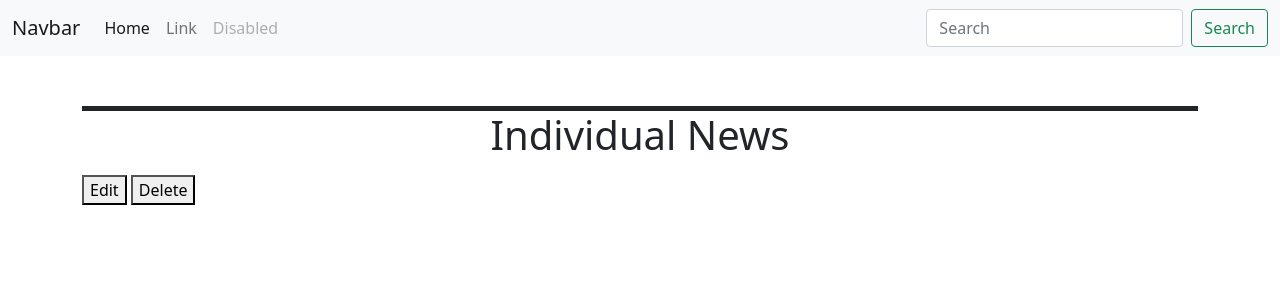
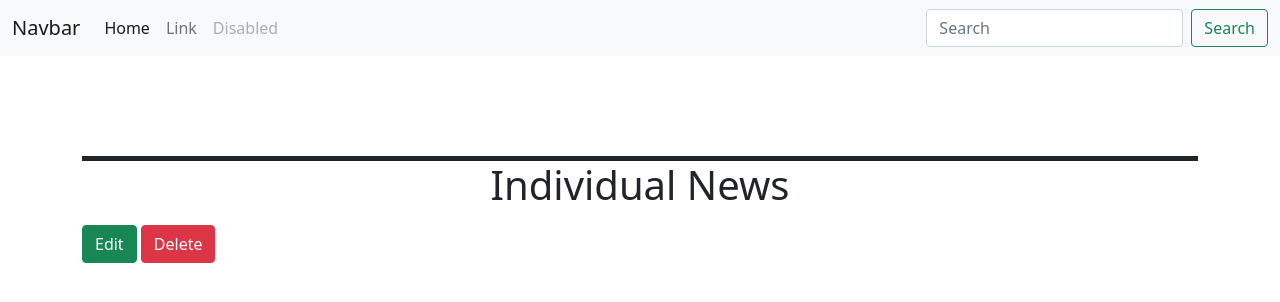
Before and after one commit to rafenasir/datainteraction-frontend, a plain HTML site: page website/news.html in a window 1280 px wide. Drawn offline with nearby package versions, Linux system fonts and the light colour scheme; no server answers.

Commit message:
formated the individual News

```diff
--- a/website/news.html
+++ b/website/news.html
@@ -52,8 +52,8 @@
                 <p id="indNewsDate"></p>
 
                 <p id=indNewsDetail></p>
-                <button class="edit">Edit</button>
-                <button class="delete">Delete</button>
+                <button class="btn btn-success edit">Edit</button>
+                <button class="btn btn-danger delete">Delete</button>
             </div>
         </div>
 
--- a/website/style.css
+++ b/website/style.css
@@ -7,3 +7,7 @@
     margin-top: 50px;
     border-top: 5px solid;
 }
+
+.container {
+    margin-top: 50px;
+}
```
